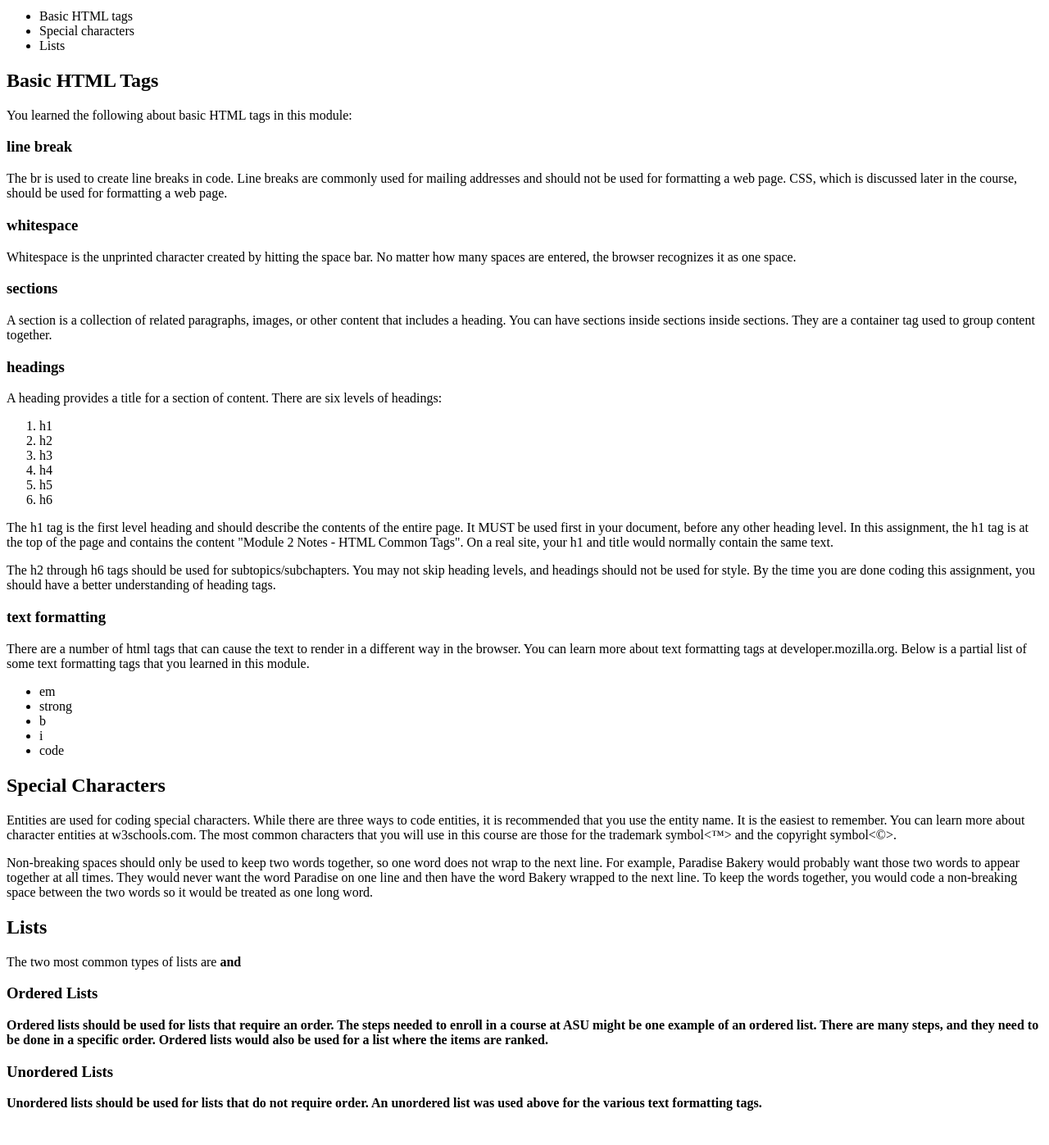
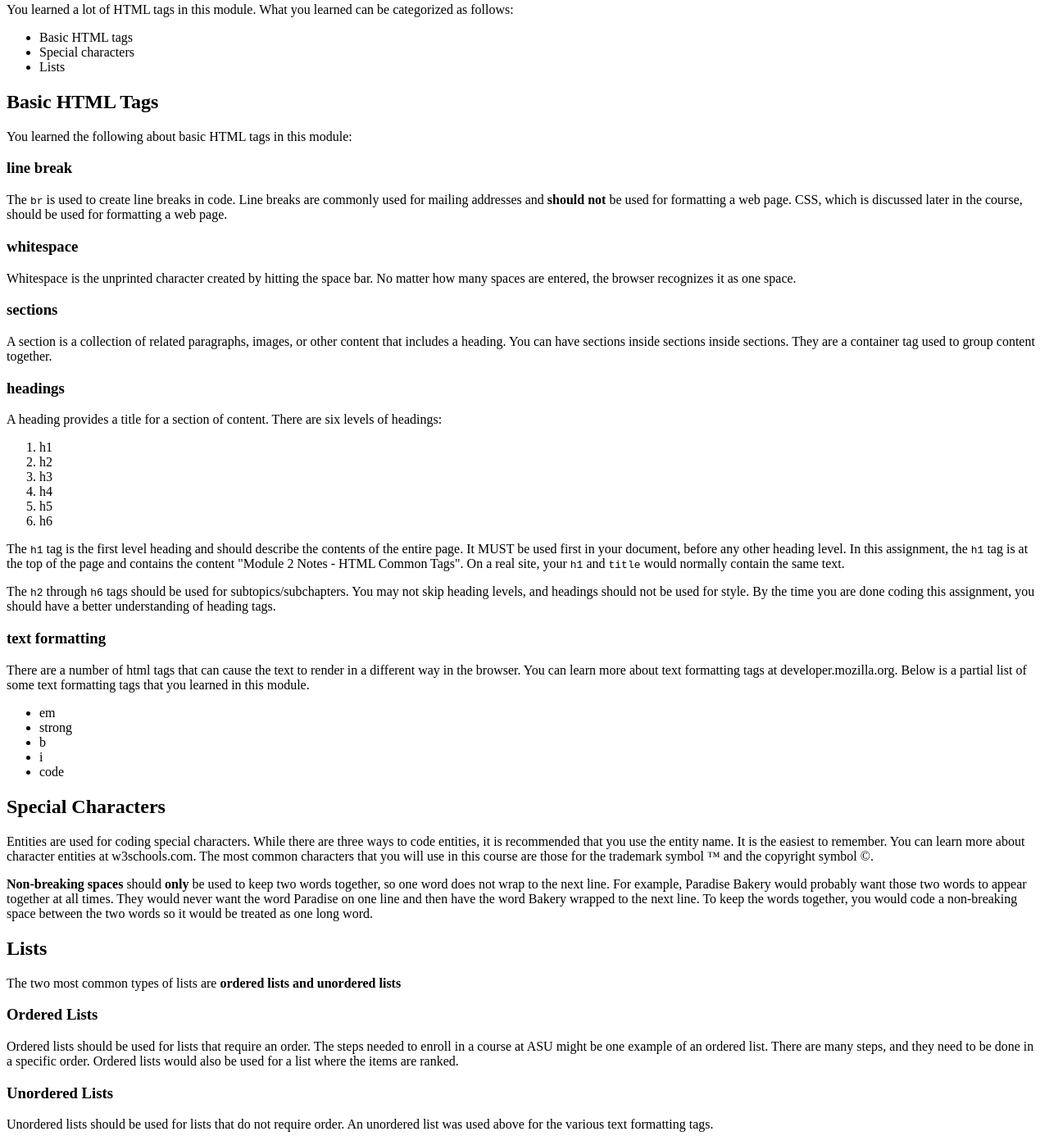
Before and after one commit to Megunde2/index.html, a plain HTML site: page index.html in a window 1280 px wide. Shown: the part 103-1500 px from the top of the page at 82% size. Before the commit the page ends 1474 px from the top, so only its background shows below. Drawn offline with Linux system fonts and the light colour scheme.

Commit message:
finished sections and indentations

```diff
--- a/index.html
+++ b/index.html
@@ -1,25 +1,28 @@
-<!DOCTYPE html>
+{{<!DOCTYPE html>
 <html lang="en">
     <head>
         <!--Meaghan Gunderson-->
+        <meta charset="UTF-8">
         <title>Gunderson Module 2 Notes</title>
     </head>
     <body>
             <h1>Module 2 Notes - HTML Common Tags</h1>
+
+        <section>
                 <p>You learned a lot of HTML tags in this module. What you learned can be categorized as follows:</p>
-
                 <ul>
                     <li>Basic HTML tags</li>
                     <li>Special characters</li>
                     <li>Lists</li>
                 </ul>
+        </section>
 
-
+        <section>
             <h2>Basic HTML Tags</h2>
                 <p>You learned the following about basic HTML tags in this module:</p>
 
             <h3>line break</h3>
-<p>The br is used to create line breaks in code. Line breaks are commonly used for mailing addresses and should not be used for formatting a web page. CSS, which is discussed later in the course, should be used for formatting a web page.</p>
+                <p>The <code>br</code> is used to create line breaks in code. Line breaks are commonly used for mailing addresses and <b>should not</b> be used for formatting a web page. CSS, which is discussed later in the course, should be used for formatting a web page.</p>
 
             <h3>whitespace</h3>
                 <p>Whitespace is the unprinted character created by hitting the space bar. No matter how many spaces are entered, the browser recognizes it as one space.</p>
@@ -39,12 +42,13 @@
                     <li>h6</li>
                 </ol>
 
-<p>The h1 tag is the first level heading and should describe the contents of the entire page. It MUST be used first in your document, before any other heading level. In this assignment, the h1 tag is at the top of the page and contains the content "Module 2 Notes - HTML Common Tags". On a real site, your h1 and title would normally contain the same text.</p>
-<p>The h2 through h6 tags should be used for subtopics/subchapters. You may not skip heading levels, and headings should not be used for style. By the time you are done coding this assignment, you should have a better understanding of heading tags.</p>
+                <p>The <code>h1</code> tag is the first level heading and should describe the contents of the entire page. It MUST be used first in your document, before any other heading level. In this assignment, the <code>h1</code> tag is at the top of the page and contains the content "Module 2 Notes - HTML Common Tags". On a real site, your <code>h1</code> and <code>title</code> would normally contain the same text.</p>
+                <p>The <code>h2</code> through <code>h6</code> tags should be used for subtopics/subchapters. You may not skip heading levels, and headings should not be used for style. By the time you are done coding this assignment, you should have a better understanding of heading tags.</p>
+        </section>
 
+        <section>
             <h3>text formatting</h3>
                 <p>There are a number of html tags that can cause the text to render in a different way in the browser. You can learn more about text formatting tags at developer.mozilla.org. Below is a partial list of some text formatting tags that you learned in this module.</p>
-
                 <ul>
                     <li>em</li>
                     <li>strong</li>
@@ -52,21 +56,27 @@
                     <li>i</li>
                     <li>code</li>
                 </ul>
+        </section>
 
+        <section>
+            <h2>Special Characters</h2>
+                <p>Entities are used for coding special characters. While there are three ways to code entities, it is recommended that you use the entity name. It is the easiest to remember. You can learn more about character entities at w3schools.com. The most common characters that you will use in this course are those for the trademark symbol &trade; and the copyright symbol &copy;.</p>
+                <p><b>Non-breaking spaces</b> should <b>only</b> be used to keep two words together, so one word does not wrap to the next line. For example, Paradise&nbsp;Bakery would probably want those two words to appear together at all times. They would never want the word Paradise on one line and then have the word Bakery wrapped to the next line. To keep the words together, you would code a non-breaking space between the two words so it would be treated as one long word.</p>
+        </section>
 
-<h2>Special Characters</h2>
-<p>Entities are used for coding special characters. While there are three ways to code entities, it is recommended that you use the entity name. It is the easiest to remember. You can learn more about character entities at w3schools.com. The most common characters that you will use in this course are those for the trademark symbol<&trade;> and the copyright symbol<&copy;>.</p>
+        <section>
+            <h2>Lists</h2>
+                <p>The two most common types of lists are <strong>ordered lists and unordered lists</strong></p>
+        </section>
 
-<p>Non-breaking spaces should only be used to keep two words together, so one word does not wrap to the next line. For example, Paradise Bakery would probably want those two words to appear together at all times. They would never want the word Paradise on one line and then have the word Bakery wrapped to the next line. To keep the words together, you would code a non-breaking space between the two words so it would be treated as one long word.</p>
-
-
-<h2>Lists</h2>
-<p>The two most common types of lists are <strong ordered lists> and <strong unordered Lists> </p>
-
+        <section>
             <h3>Ordered Lists</h3>
                 <p>Ordered lists should be used for lists that require an order. The steps needed to enroll in a course at ASU might be one example of an ordered list. There are many steps, and they need to be done in a specific order. Ordered lists would also be used for a list where the items are ranked.</p>
+        </section>
 
+        <section>
             <h3>Unordered Lists</h3>
                 <p>Unordered lists should be used for lists that do not require order. An unordered list was used above for the various text formatting tags.</p>
-
+        </section>
     </body>
+</html>
```
Lines whose indentation alone changed are shown as unchanged.
